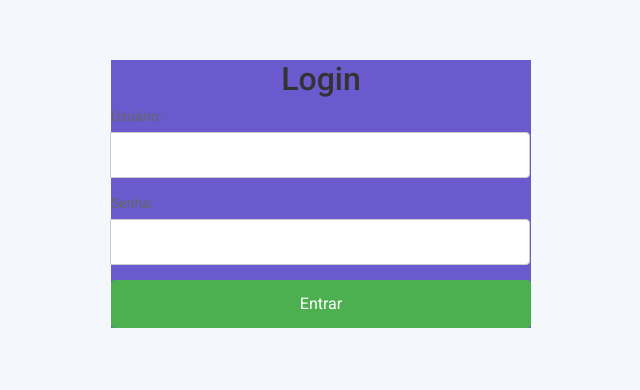
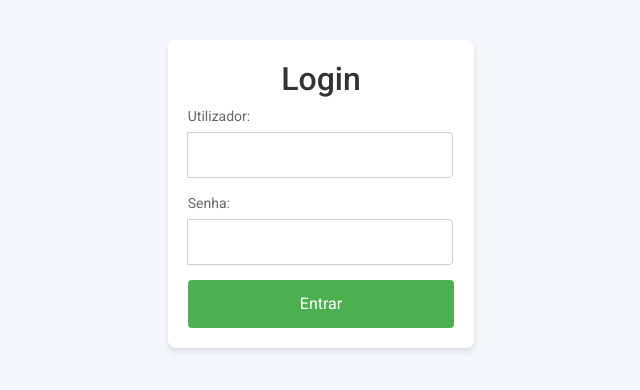
Before and after one commit to PedroLaudo/Web-Project, a React (Vite) app: page /login in a window 1280 px wide. Shown: the part 206-596 px from the top of the page, without its empty margins (319-959 px from the left). Built offline with nearby package versions, Linux system fonts and the light colour scheme.

Commit message:
Css meio feito

```diff
--- a/src/Components/Login/Login.css
+++ b/src/Components/Login/Login.css
@@ -11,15 +11,12 @@ body {
 }
 
 .login-container {
-    /*width: 100%;
+    width: 100%;
     max-width: 400px;
     padding: 20px;
     background-color: white;
     border-radius: 8px;
-    box-shadow: 0 4px 6px rgba(0, 0, 0, 0.1);*/
-    width: 420px;
-    background: slateblue;
-    color: #fff;
+    box-shadow: 0 4px 6px rgba(0, 0, 0, 0.1);
 }
 
 .login-form h2 {
--- a/src/Components/Login/Login.jsx
+++ b/src/Components/Login/Login.jsx
@@ -1,6 +1,6 @@
 import React, { useState } from 'react';
 import { useNavigate } from 'react-router-dom';  // Importa o useNavigate
-import 'Login.css'
+import './Login.css'
 
 const Login = () => {
     const [utilizador, setUtilizador] = useState('');
@@ -46,7 +46,7 @@ const Login = () => {
                 <h2>Login</h2>
                 {error && <p className="error">{error}</p>}
                 <div className="input-group">
-                    <label htmlFor="utilizador">Usuário:</label>
+                    <label htmlFor="utilizador">Utilizador:</label>
                     <input
                         type="text"
                         id="utilizador"
```
Also changed, not shown: public/background_carro_login.jpg (added).
